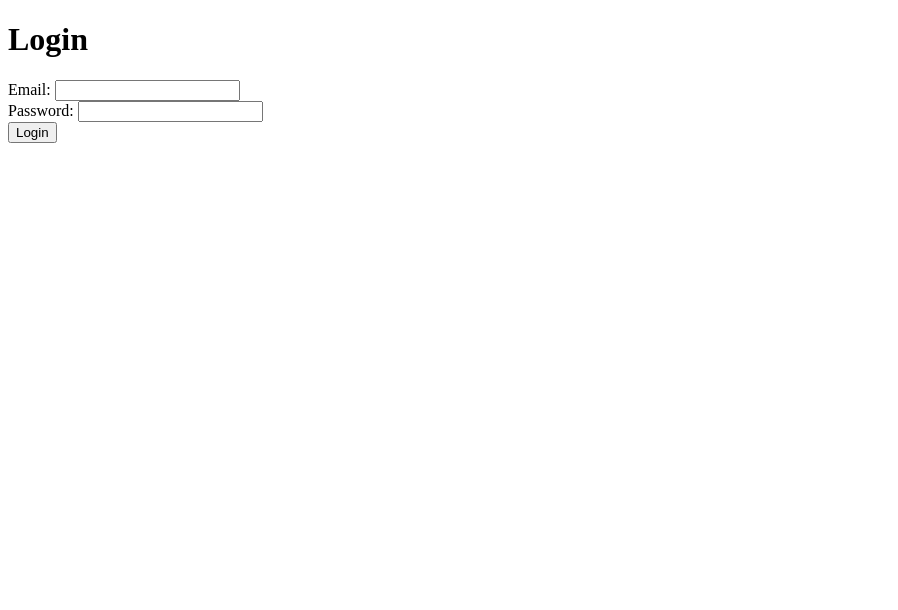
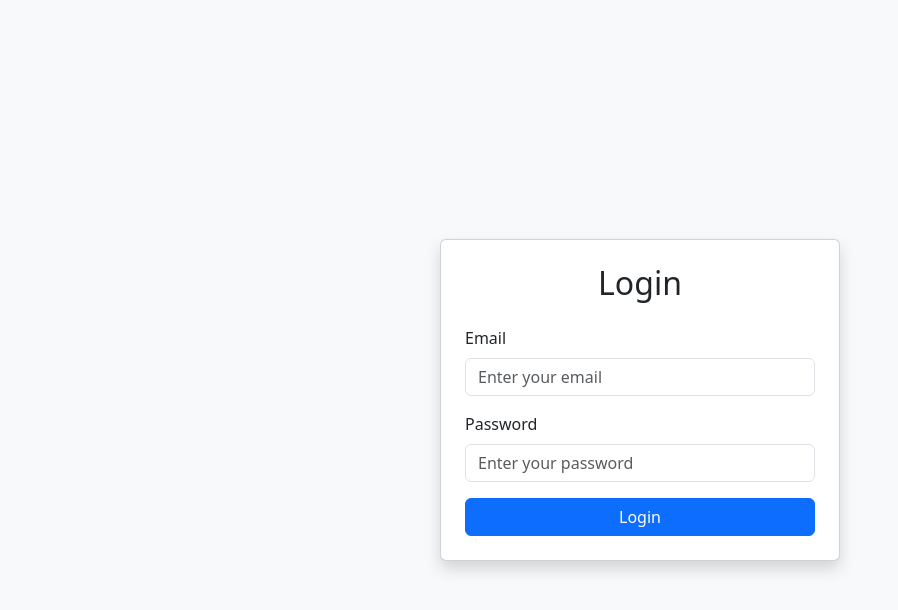
Before and after one commit to DevOpsAndCloudMastery1/medibooks-public-html-1, a plain HTML site: page login.html in a window 1280 px wide. Shown: the whole page, without its empty margins (0-898 px from the left). Drawn offline with nearby package versions, Linux system fonts and the light colour scheme.

Commit message:
Redesign login page using Bootstrap for a professional look

```diff
--- a/login.html
+++ b/login.html
@@ -4,17 +4,23 @@
     <meta charset="UTF-8">
     <meta name="viewport" content="width=device-width, initial-scale=1.0">
     <title>Login - MediBooks</title>
+    <link href="https://cdn.jsdelivr.net/npm/bootstrap@5.3.0/dist/css/bootstrap.min.css" rel="stylesheet">
 </head>
-<body>
-    <h1>Login</h1>
-    <form action="/login" method="post">
-        <label for="email">Email:</label>
-        <input type="email" id="email" name="email" required>
-        <br>
-        <label for="password">Password:</label>
-        <input type="password" id="password" name="password" required>
-        <br>
-        <button type="submit">Login</button>
-    </form>
+<body class="bg-light d-flex justify-content-center align-items-center vh-100">
+    <div class="card shadow p-4" style="width: 100%; max-width: 400px;">
+        <h2 class="text-center mb-4">Login</h2>
+        <form action="/login" method="post">
+            <div class="mb-3">
+                <label for="email" class="form-label">Email</label>
+                <input type="email" id="email" name="email" class="form-control" placeholder="Enter your email" required>
+            </div>
+            <div class="mb-3">
+                <label for="password" class="form-label">Password</label>
+                <input type="password" id="password" name="password" class="form-control" placeholder="Enter your password" required>
+            </div>
+            <button type="submit" class="btn btn-primary w-100">Login</button>
+        </form>
+    </div>
+    <script src="https://cdn.jsdelivr.net/npm/bootstrap@5.3.0/dist/js/bootstrap.bundle.min.js"></script>
 </body>
 </html>
```
